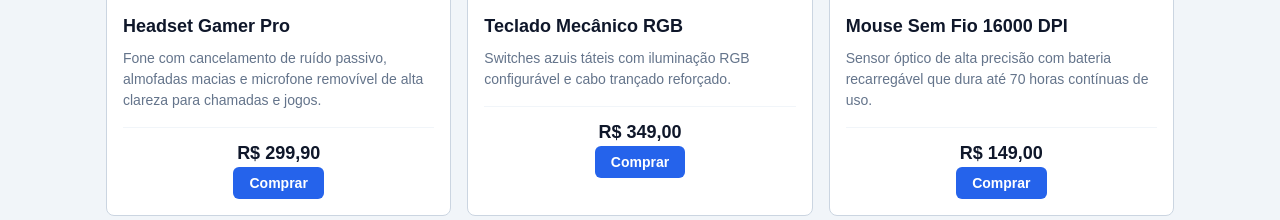
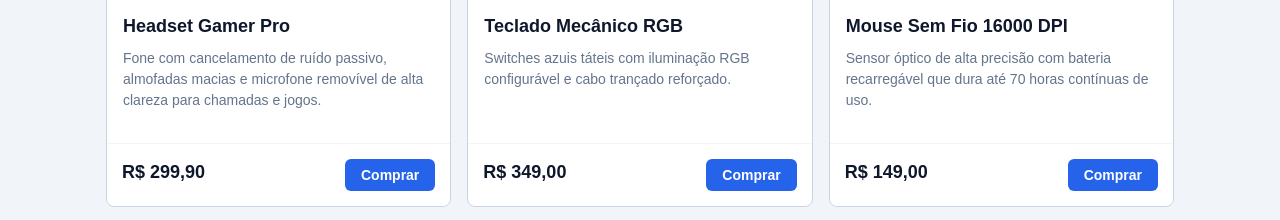
Before and after one commit to JanioCarlosJr/breakpoints-unidade-relativa-grades, a plain HTML site: page index.html in a window 1280 px wide. Shown: the part 298-518 px from the top of the page. Drawn offline with Linux system fonts and the light colour scheme.

Commit message:
Finalizado o trabalho no site. Aplica-se o Display: Flex e Flex-direction: Column no container pai, e margin-top: auto no filho, para ele ir direto a base disponivel.

```diff
--- a/css/styles.css
+++ b/css/styles.css
@@ -47,6 +47,8 @@ body {
 }
 
 .card {
+  display: flex;
+  flex-direction: column;
   background-color: #ffffff;
   border: 1px solid #cbd5e1;
   border-radius: 8px;
@@ -64,8 +66,6 @@ body {
 
 .card-conteudo {
   padding: 16px;
-  width: 100%;
-  height: 100%;
 }
 
 .card-titulo {
@@ -83,10 +83,9 @@ body {
 
 .card-rodape {
   display: flex;
-  flex-direction: column;
-  align-items: center;
+  justify-content: space-between;
   border-top: 1px solid #f1f5f9;
-  padding-top: 12px;
+  padding: 15px;
   margin-top: auto;
 }
 
```
Also changed, not shown: index.html (+9 -7 lines).
